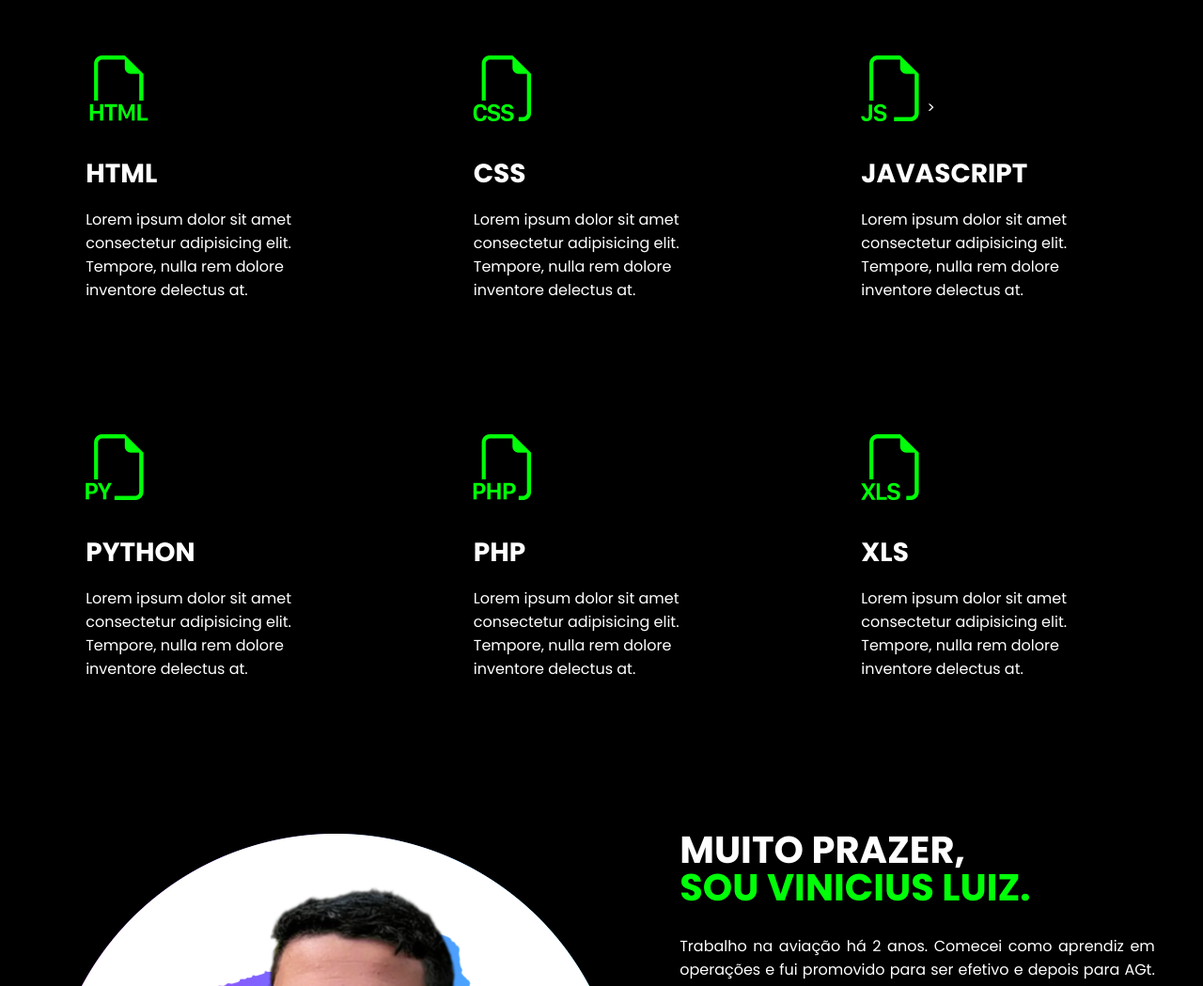
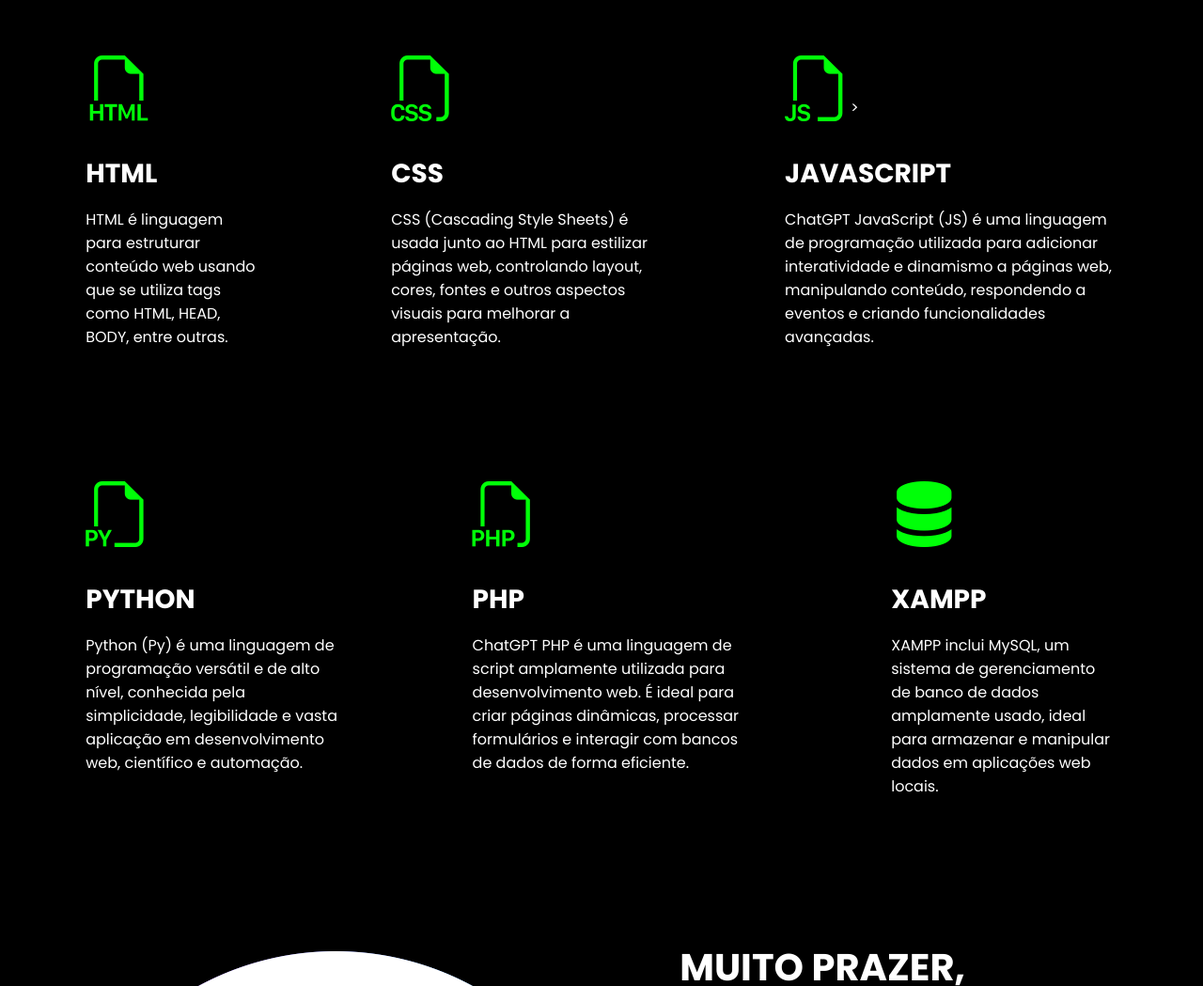
Before and after one commit to viniciusLuizMG/portfolio, a plain HTML site: page index.html in a window 1280 px wide. Shown: the part 887-1936 px from the top of the page at 94% size. Drawn offline with nearby package versions, Linux system fonts and the light colour scheme.

Commit message:
Update index.html

```diff
--- a/index.html
+++ b/index.html
@@ -85,7 +85,7 @@
                         <p>Criatividade e inovação andam lado a lado. Com uma combinação única de design impactante, funcionalidade intuitiva e otimização para resultados, estou pronto(a) para criar a presença online dos seus sonhos.</p>
 
                         <div class="btn-contato">
-                            <a href="https://drive.usercontent.google.com/u/0/uc?id=1ViIyUwlX-mGr0xavwuFFCJqOOTCVolh4&export=download">
+                            <a href="https://drive.usercontent.google.com/u/0/uc?id=1ViIyUwlX-mGr0xavwuFFCJqOOTCVolh4&export=download"  target="_blank">
                                 <button>Currículo</button>
                             </a>
                         </div>
@@ -105,19 +105,21 @@
                     <div class="especialidades-box">
                         <i class="bi bi-filetype-html"></i>
                         <h3>HTML</h3>
-                        <p>Lorem ipsum dolor sit amet consectetur adipisicing elit. Tempore, nulla rem dolore inventore delectus at.</p>
+                        <p>HTML é linguagem para estruturar conteúdo web usando que se utiliza tags como HTML, HEAD, BODY, entre outras.</p>
                     </div><!--especialidades-box-->
 
                      <div class="especialidades-box">
                         <i class="bi bi-filetype-css"></i>
                         <h3>CSS</h3>
-                        <p>Lorem ipsum dolor sit amet consectetur adipisicing elit. Tempore, nulla rem dolore inventore delectus at.</p>
+                        <p>CSS (Cascading Style Sheets) é usada junto ao HTML para estilizar páginas web, controlando layout, cores, fontes e outros aspectos visuais para melhorar a apresentação.</p>
                     </div><!--especialidades-box-->
 
                     <div class="especialidades-box">
                         <i class="bi bi-filetype-js"></i>></i>
                         <h3>JAVASCRIPT</h3>
-                        <p>Lorem ipsum dolor sit amet consectetur adipisicing elit. Tempore, nulla rem dolore inventore delectus at.</p>
+                        <p>
+                            ChatGPT
+                            JavaScript (JS) é uma linguagem de programação utilizada para adicionar interatividade e dinamismo a páginas web, manipulando conteúdo, respondendo a eventos e criando funcionalidades avançadas.</p>
                     </div><!--especialidades-box-->
 
                 </div><!--flex-->
@@ -129,19 +131,21 @@
                     <div class="especialidades-box">
                        <i class="bi bi-filetype-py"></i>
                         <h3>PYTHON</h3>
-                        <p>Lorem ipsum dolor sit amet consectetur adipisicing elit. Tempore, nulla rem dolore inventore delectus at.</p>
+                        <p>Python (Py) é uma linguagem de programação versátil e de alto nível, conhecida pela simplicidade, legibilidade e vasta aplicação em desenvolvimento web, científico e automação.</p>
                     </div><!--especialidades-box-->
 
                      <div class="especialidades-box">
                         <i class="bi bi-filetype-php"></i>
                         <h3>PHP</h3>
-                        <p>Lorem ipsum dolor sit amet consectetur adipisicing elit. Tempore, nulla rem dolore inventore delectus at.</p>
+                        <p>
+                            ChatGPT
+                            PHP é uma linguagem de script amplamente utilizada para desenvolvimento web. É ideal para criar páginas dinâmicas, processar formulários e interagir com bancos de dados de forma eficiente.    </p>
                     </div><!--especialidades-box-->
 
                     <div class="especialidades-box">
-                        <i class="bi bi-filetype-xls"></i>
-                        <h3>XLS</h3>
-                        <p>Lorem ipsum dolor sit amet consectetur adipisicing elit. Tempore, nulla rem dolore inventore delectus at.</p>
+                        <i class="bi bi-server"></i>
+                        <h3>XAMPP</h3>
+                        <p>XAMPP inclui MySQL, um sistema de gerenciamento de banco de dados amplamente usado, ideal para armazenar e manipular dados em aplicações web locais.</p>
                     </div><!--especialidades-box-->
 
 
```
